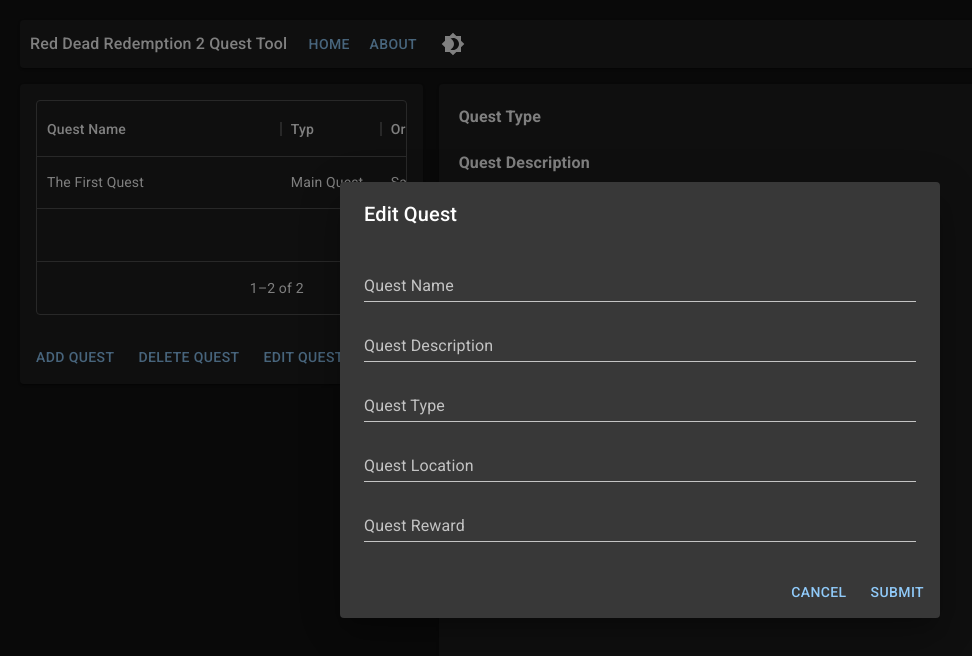
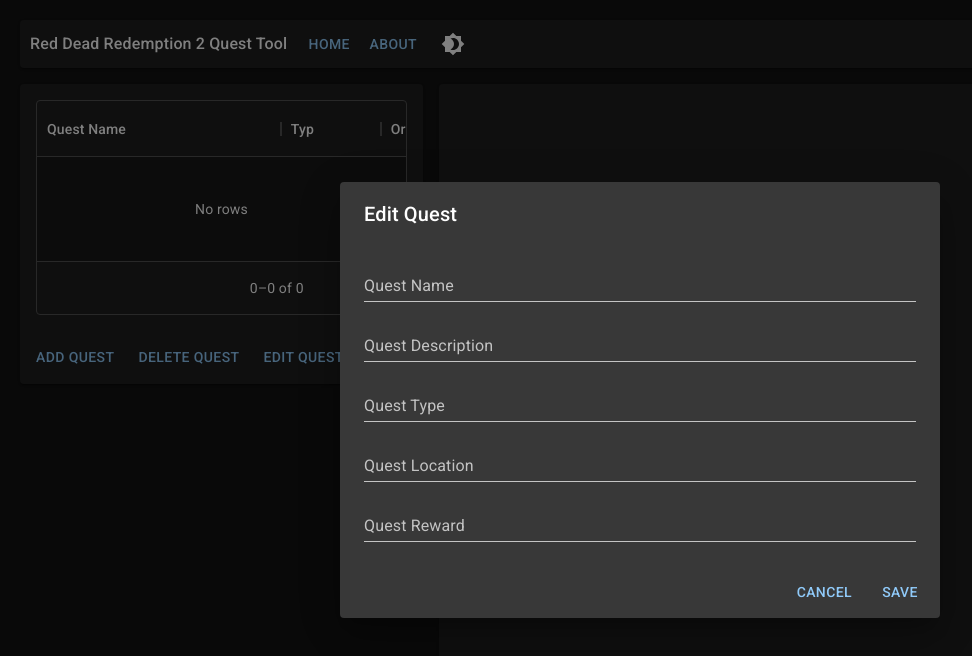
Before and after one commit to Nikurasuu/rdr2quest, a React (Create React App) app: page / in a window 1280 px wide. Both pictures are taken after a click on the button "ADD QUEST". Shown: the top 656 px of the page, without its empty margins (0-972 px from the left). Built offline with nearby package versions, Linux system fonts and the light colour scheme.

Commit message:
Added EditQuestDialog

```diff
--- a/package.json
+++ b/package.json
@@ -17,7 +17,8 @@
     "react-scripts": "5.0.1",
     "react-window": "^1.8.8",
     "styled-components": "^5.3.6",
-    "web-vitals": "^2.1.4"
+    "web-vitals": "^2.1.4",
+    "zod": "^3.20.6"
   },
   "scripts": {
     "start": "react-scripts start",
--- /dev/null
+++ b/src/components/EditQuestDialog.js
@@ -0,0 +1,131 @@
+import React from 'react';
+import {    Dialog, DialogTitle, DialogContent, DialogActions,
+            TextField, Button, Snackbar     } from '@mui/material';
+import { z } from 'zod';
+
+const questSchema = z.object({
+    name: z.string().trim().min(1),
+    description: z.string().trim().min(1),
+    type: z.string().trim().min(1),
+    location: z.string().trim().min(1),
+    reward: z.string().trim().min(1)
+});
+
+function EditQuestDialog({  openEditDialog, setOpenEditDialog,
+                            activeQuest, setActiveQuest,
+                            handleNewQuest }) {
+
+    const[name, setName] = React.useState(activeQuest === null ? '' : activeQuest.name);
+    const[description, setDescription] = React.useState(activeQuest === null ? '' : activeQuest.description);
+    const[type, setType] = React.useState(activeQuest === null ? '' : activeQuest.type);
+    const[location, setLocation] = React.useState(activeQuest === null ? '' : activeQuest.location);
+    const[reward, setReward] = React.useState(activeQuest === null ? '' : activeQuest.reward);
+
+    const [openEmptyFieldsAlert, setOpenEmptyFieldsAlert] = React.useState(false);
+
+    const handleEmptyFieldsAlert = () => {
+        setOpenEmptyFieldsAlert(!openEmptyFieldsAlert);
+    };
+
+    const handleClose = () => {
+        setActiveQuest(null);
+        setOpenEditDialog(false);
+    };
+
+    const handleSave = () => {
+        const newQuest = {
+            id: activeQuest.id,
+            name: name,
+            description: description,
+            type: type,
+            location: location,
+            reward: reward
+        };
+        try {
+            questSchema.parse(newQuest);
+            handleNewQuest(newQuest);
+            handleClose();
+        } catch (error) {
+            handleEmptyFieldsAlert();
+            return;
+        }
+    };
+
+    return (
+        <>
+            <Snackbar
+                    open={openEmptyFieldsAlert}
+                    autoHideDuration={6000}
+                    onClose={handleEmptyFieldsAlert}
+                    message="You need to fill out all fields"
+                />
+            <Dialog open={openEditDialog} onClose={handleClose}>
+                    <DialogTitle>Edit Quest</DialogTitle>
+                    <DialogContent>
+                        <TextField
+                            autoFocus
+                            margin="dense"
+                            id="questName"
+                            label="Quest Name"
+                            type="text"
+                            fullWidth
+                            variant="standard"
+                            defaultValue={activeQuest === null ? '' : activeQuest.name}
+                            onBlur={e => setName(e.target.value)}
+                        />
+                        <TextField
+                            autoFocus
+                            margin="dense"
+                            id="questDescription"
+                            label="Quest Description"
+                            type="text"
+                            fullWidth
+                            variant="standard"
+                            multiline
+                            defaultValue={activeQuest === null ? '' : activeQuest.description}
+                            onBlur={e => setDescription(e.target.value)}
+                        />
+                        <TextField
+                            autoFocus
+                            margin="dense"
+                            id="questType"
+                            label="Quest Type"
+                            type="text"
+                            fullWidth
+                            variant="standard"
+                            defaultValue={activeQuest === null ? '' : activeQuest.type}
+                            onBlur={e => setType(e.target.value)}
+                        />
+                        <TextField
+                            autoFocus
+                            margin="dense"
+                            id="questLocation"
+                            label="Quest Location"
+                            type="text"
+                            fullWidth
+                            variant="standard"
+                            defaultValue={activeQuest === null ? '' : activeQuest.location}
+                            onBlur={e => setLocation(e.target.value)}
+                        />
+                        <TextField
+                            autoFocus
+                            margin="dense"
+                            id="questReward"
+                            label="Quest Reward"
+                            type="text"
+                            fullWidth
+                            variant="standard"
+                            defaultValue={activeQuest === null ? '' : activeQuest.reward}
+                            onBlur={e => setReward(e.target.value)}
+                        />
+                    </DialogContent>
+                    <DialogActions>
+                        <Button onClick={handleClose}>Cancel</Button>
+                        <Button onClick={handleSave}>Save</Button>
+                    </DialogActions>
+                </Dialog>
+            </>
+     );
+}
+
+export default EditQuestDialog;
--- a/src/components/QuestContainer.js
+++ b/src/components/QuestContainer.js
@@ -6,32 +6,17 @@ import {
 } from "@mui/material";
 import QuestList from "./QuestList";
 import QuestDetails from "./QuestDetails";
-import TextField from "@mui/material/TextField";
+import EditQuestDialog from "./EditQuestDialog";
 
-let quest = [
-  {
-      id: 1,
-      name: "The First Quest",
-      description: "This is the first quest, please edit this quest or delete it and add a new one.",
-      type: "Main Quest",
-      location: "Saint Denis",
-      reward: "Money"
-  }
-];
+let quest = [];
 
 function QuestContainer() {
+
     const [quests, setQuests] = React.useState(quest);
     const [activeQuest, setActiveQuest] = React.useState(null);
     const [openDeleteDialog, setOpenDeleteDialog] = React.useState(false);
     const [openNotSelectedAlert, setOpenNotSelectedAlert] = React.useState(false);
     const [openEditDialog, setOpenEditDialog] = React.useState(false);
-    const [openEmptyFieldsAlert, setOpenEmptyFieldsAlert] = React.useState(false);
-
-    const questNameEditRef = React.useRef();
-    const questDescriptionEditRef = React.useRef();
-    const questTypeEditRef = React.useRef();
-    const questLocationEditRef = React.useRef();
-    const questRewardEditRef = React.useRef();
 
     const handleDeleteDialog = () => {
         setOpenDeleteDialog(!openDeleteDialog);
@@ -45,8 +30,16 @@ function QuestContainer() {
         setOpenNotSelectedAlert(!openNotSelectedAlert);
     };
 
-    const handleEmptyFieldsAlert = () => {
-        setOpenEmptyFieldsAlert(!openEmptyFieldsAlert);
+    const handleClickDelete = () => {
+        if (checkIfQuestIsSelected()) {
+            handleDeleteDialog();
+        }
+    };
+
+    const handleClickEdit = () => {
+        if (checkIfQuestIsSelected()) {
+            handleEditDialog();
+        }
     };
 
     const checkIfQuestIsSelected = () => {
@@ -57,17 +50,22 @@ function QuestContainer() {
         return true;
     };
 
-    const handleClickDelete = () => {
-        if (checkIfQuestIsSelected()) {
-            handleDeleteDialog();
+    const handleNewQuest = (newQuest) => {
+        let questExists = false;
+        let newQuests = quests.map((quest) => {
+            if (quest.id === newQuest.id) {
+                questExists = true;
+                return newQuest;
+            }
+            return quest;
+        });
+        if (questExists) {
+            setQuests(newQuests);
+            setActiveQuest(null);
+            return;
         }
-    };
-
-
-    const handleClickEdit = () => {
-        if (checkIfQuestIsSelected()) {
-            handleEditDialog();
-        }
+        setQuests([...quests, newQuest]);
+        setActiveQuest(null);
     };
 
     const addQuest = () => {
@@ -77,7 +75,7 @@ function QuestContainer() {
         } else {
             lastId = quests[quests.length - 1].id;
         }
-        const newQuest = {
+        const tempQuest = {
             id: lastId + 1,
             name: "",
             description: "",
@@ -85,49 +83,8 @@ function QuestContainer() {
             location: "",
             reward: ""
         };
-        setActiveQuest(newQuest);
-        setQuests([...quests, newQuest]);
+        setActiveQuest(tempQuest);
         handleEditDialog();
-    };
-
-    const deleteEmptyQuest = () => {
-        if (activeQuest.name === "") {
-            const newQuests = quests.filter((quest) => quest.id !== activeQuest.id);
-            setQuests(newQuests);
-            setActiveQuest(null);
-        }
-        handleEditDialog();
-    };
-
-
-    const editQuest = () => {
-        if (
-            questNameEditRef.current.value === "" ||
-            questDescriptionEditRef.current.value === "" ||
-            questTypeEditRef.current.value === "" ||
-            questLocationEditRef.current.value === "" ||
-            questRewardEditRef.current.value === ""
-        ) {
-            handleEmptyFieldsAlert();
-            return;
-        }
-
-        const newQuests = quests.map((quest) => {
-            if (quest.id === activeQuest.id) {
-                return {
-                    ...quest,
-                    name: questNameEditRef.current.value,
-                    description: questDescriptionEditRef.current.value,
-                    type: questTypeEditRef.current.value,
-                    location: questLocationEditRef.current.value,
-                    reward: questRewardEditRef.current.value
-                };
-            }
-            return quest;
-        });
-        setQuests(newQuests);
-        setActiveQuest(null);
-        setOpenEditDialog(false);
     };
 
     const deleteQuest = () => {
@@ -148,12 +105,6 @@ function QuestContainer() {
                 onClose={handleNotSelectedAlert}
                 message="Please select a quest"
             />
-            <Snackbar
-                open={openEmptyFieldsAlert}
-                autoHideDuration={6000}
-                onClose={handleEmptyFieldsAlert}
-                message="You need to fill out all fields"
-            />
             <Dialog open={openDeleteDialog} onClose={handleDeleteDialog}>
                 <DialogTitle> Delete Quest? </DialogTitle>
                 <DialogContent>
@@ -166,71 +117,7 @@ function QuestContainer() {
                     <Button onClick={deleteQuest}> Delete </Button>
                 </DialogActions>
             </Dialog>
-            <Dialog open={openEditDialog} onClose={deleteEmptyQuest}>
-                <DialogTitle>Edit Quest</DialogTitle>
-                <DialogContent>
-                    <TextField
-                        autoFocus
-                        margin="dense"
-                        id="questName"
-                        label="Quest Name"
-                        type="text"
-                        fullWidth
-                        variant="standard"
-                        inputRef={questNameEditRef}
-                        defaultValue={activeQuest === null ? '' : activeQuest.name}
-                    />
-                    <TextField
-                        autoFocus
-                        margin="dense"
-                        id="questDescription"
-                        label="Quest Description"
-                        type="text"
-                        fullWidth
-                        variant="standard"
-                        multiline
-                        inputRef={questDescriptionEditRef}
-                        defaultValue={activeQuest === null ? '' : activeQuest.description}
-                    />
-                    <TextField
-                        autoFocus
-                        margin="dense"
-                        id="questType"
-                        label="Quest Type"
-                        type="text"
-                        fullWidth
-                        variant="standard"
-                        inputRef={questTypeEditRef}
-                        defaultValue={activeQuest === null ? '' : activeQuest.type}
-                    />
-                    <TextField
-                        autoFocus
-                        margin="dense"
-                        id="questLocation"
-                        label="Quest Location"
-                        type="text"
-                        fullWidth
-                        variant="standard"
-                        inputRef={questLocationEditRef}
-                        defaultValue={activeQuest === null ? '' : activeQuest.location}
-                    />
-                    <TextField
-                        autoFocus
-                        margin="dense"
-                        id="questReward"
-                        label="Quest Reward"
-                        type="text"
-                        fullWidth
-                        variant="standard"
-                        inputRef={questRewardEditRef}
-                        defaultValue={activeQuest === null ? '' : activeQuest.reward}
-                    />
-                </DialogContent>
-                <DialogActions>
-                    <Button onClick={deleteEmptyQuest}>Cancel</Button>
-                    <Button onClick={editQuest}>Submit</Button>
-                </DialogActions>
-            </Dialog>
+            <EditQuestDialog openEditDialog={openEditDialog} setOpenEditDialog={setOpenEditDialog} activeQuest={activeQuest} setActiveQuest={setActiveQuest} handleNewQuest={handleNewQuest}/>
             <Grid container spacing={2} style={{height: '100%'}}>
                 <Grid item xs={12} sm={4}>
                     <Card className="QuestList">
--- a/src/components/QuestDetails.js
+++ b/src/components/QuestDetails.js
@@ -3,6 +3,9 @@ import React from 'react';
 
 export function QuestDetails({ quest }) {
     if(quest === null) {
+        return null;
+    }
+    if(quest.name === '' || quest.type === '' || quest.description === '' || quest.location === '' || quest.reward === '') {
         return null;
     }
     return (
```
Also changed, not shown: 1 other file (tests, documents, lock files or other folders).
